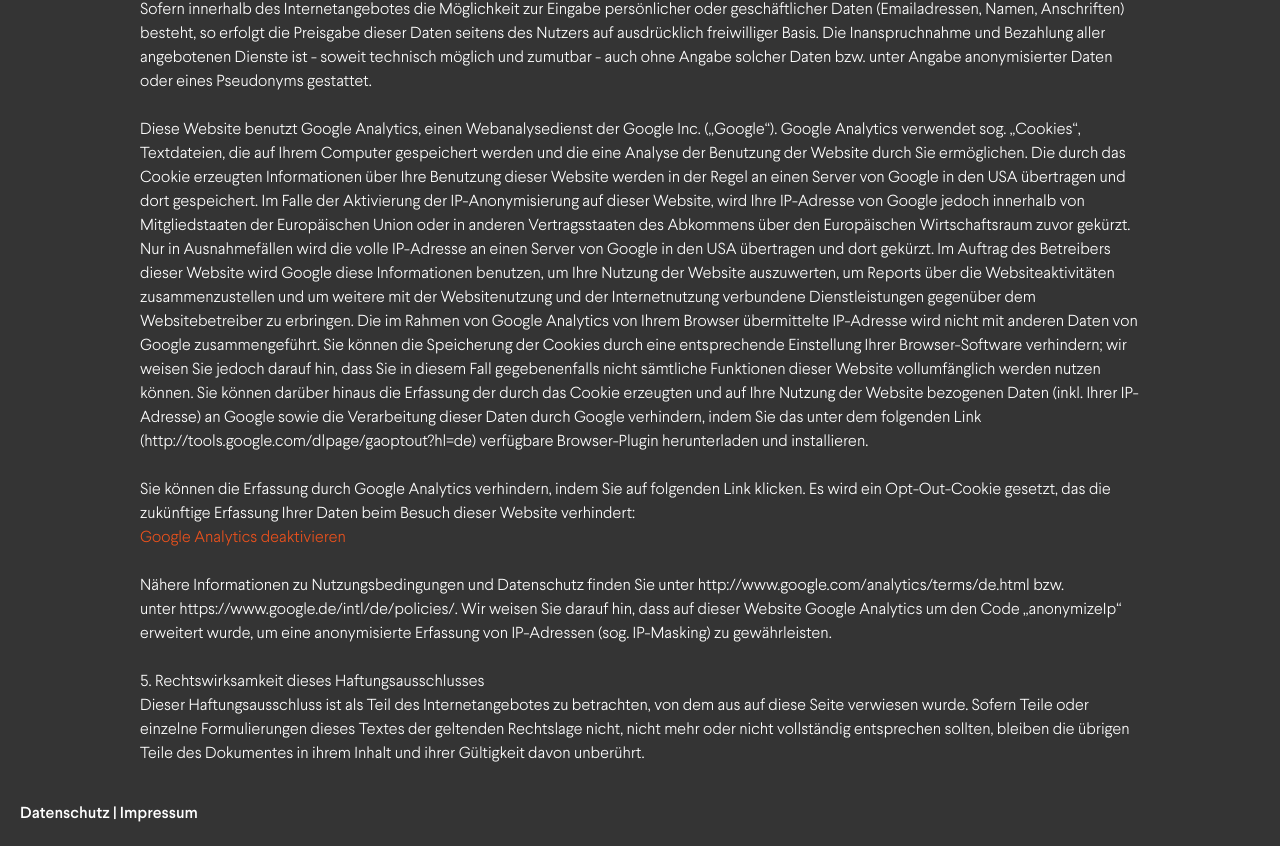
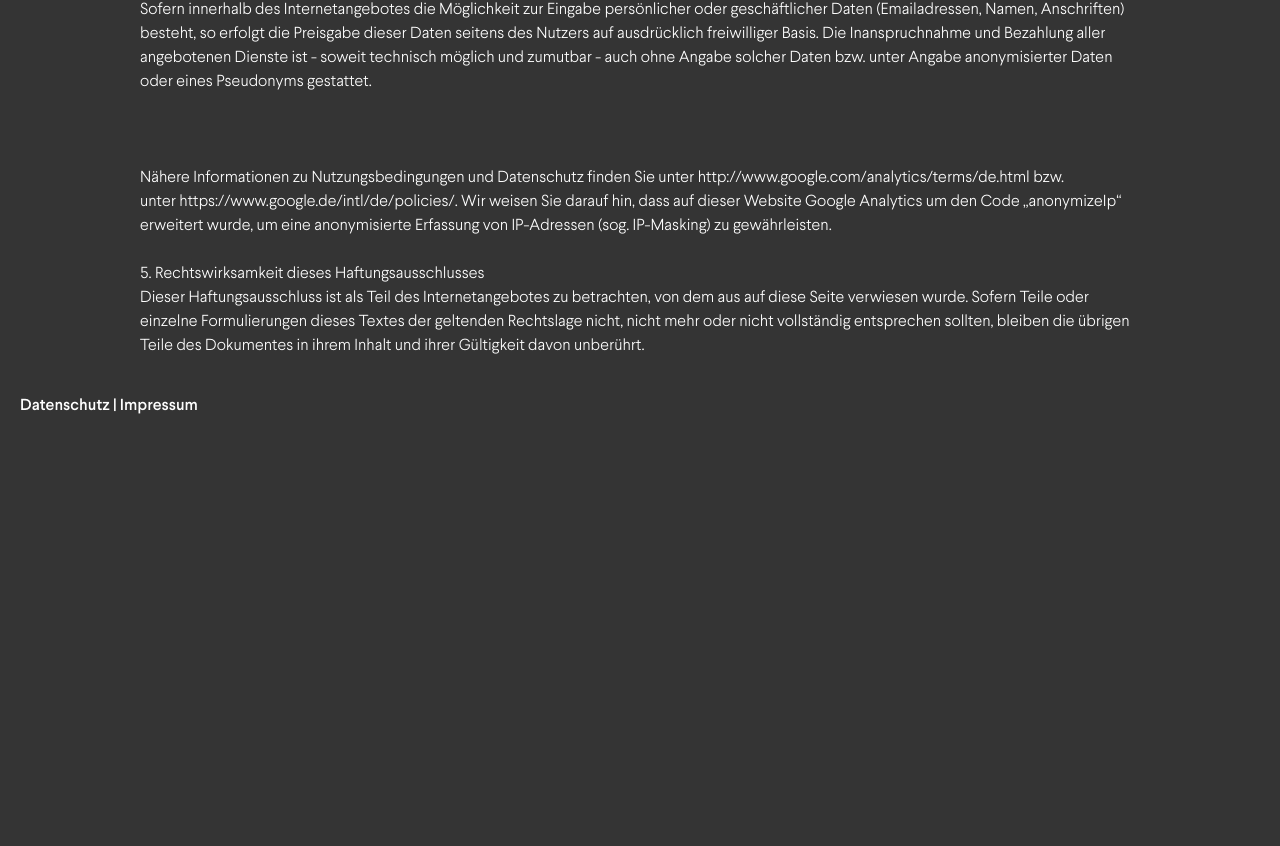
Before and after one commit to morepotentials/tik-front, a Vue app: page /impressum in a window 1280 px wide. Shown: the part 1240-2086 px from the top of the page. After the commit the page ends 1678 px from the top, so only its background shows below. Built offline with nearby package versions, Linux system fonts and the light colour scheme.

Commit message:
adjusted sizes of elemnts

```diff
--- a/src/components/TourismusRegionen.vue
+++ b/src/components/TourismusRegionen.vue
@@ -1,12 +1,8 @@
 <template>
   <div class="relative">
     <div
-      class="container h-screen flex my-auto min-h-[800px] mx-auto px-4 relative"
-    >
-      <div
-        class="basis-full sm:basis-1/2 flex justify-center flex-col inline-block items-center"
-      >
-        <div class="flex flex-row mb-6 md:hidden">
+      class="flex flex-row mb-6 md:hidden absolute w-full flex justify-center pt-5"
+    >
       <a
         href="https://kultur.sachsen-anhalt.de/kultur-entdecken/kulturland-entdecken/industriekultur#"
         target="_blank"
@@ -37,6 +33,12 @@
         <img src="../assets/nik_logo_weiss.png" style="max-height: 28px" />
       </a>
     </div>
+    <div
+      class="container h-screen flex my-auto min-h-[700px] mx-auto px-4 relative"
+    >
+      <div
+        class="basis-full sm:basis-1/2 flex justify-center flex-col inline-block items-center"
+      >
         <div class="max-w-[300px] text-center sm:text-left">
           <div>
             <div class="mb-8 skew-x-[-10deg] bg-white inline-block h-[27px]">
@@ -79,17 +81,17 @@
           <img src="../assets/Tik_logo_v2.png" />
         </div>
       </div>
-      <div class="w-[calc(100%-2rem)] absolute bottom-4 flex justify-center">
+      <div
+        class="w-[calc(100%-2rem)] absolute bottom-6 sm:bottom-4 flex justify-center"
+      >
         <div class="w-10 cursor-pointer">
           <DownArrowIcon @click="scrollToProgramm"></DownArrowIcon>
         </div>
       </div>
     </div>
 
-    <div ref="programm" class="h-screen min-h-[800px] flex flex-row">
-      <div
-        class="container mt-auto sm:my-auto mx-auto h-screen items-center justify-center flex relative"
-      >
+    <div ref="programm" class="h-screen min-h-[650px]">
+      <div class="container mx-auto h-screen sm:justify-center flex relative">
         <div
           v-if="!isModalOpen"
           class="absolute top-0 right-0 pl-4 pr-4 md:pr-0 md:ml-0 text-center md:text-left md:max-w-[350px] mt-4 sm:mt-8 md:mt-14"
--- a/src/views/DatenschutzPage.vue
+++ b/src/views/DatenschutzPage.vue
@@ -1,5 +1,5 @@
 <template>
-  <div class="relative">
+  <div class="relative px-16">
     <div class="fixed z-10 p-1 left-4 top-20">
       <router-link to="/"
         ><svg
--- a/src/views/ImpressumPage.vue
+++ b/src/views/ImpressumPage.vue
@@ -1,5 +1,5 @@
 <template>
-  <div class="relative">
+  <div class="relative px-16">
     <div class="fixed z-10 p-1 left-4 top-20">
       <router-link to="/"
         ><svg
@@ -140,61 +140,7 @@
         <br style="font-size: 16px" />
       </p>
       <p>
-        <span style="font-size: 16px"
-          >Diese Website benutzt Google Analytics, einen Webanalysedienst der
-          Google Inc. (&bdquo;Google&ldquo;). Google Analytics verwendet sog.
-          &bdquo;Cookies&ldquo;, Textdateien, die auf Ihrem Computer gespeichert
-          werden und die eine Analyse der Benutzung der Website durch Sie
-          erm&ouml;glichen. Die durch das Cookie erzeugten Informationen
-          &uuml;ber Ihre Benutzung dieser Website werden in der Regel an einen
-          Server von Google in den USA &uuml;bertragen und dort gespeichert. Im
-          Falle der Aktivierung der IP-Anonymisierung auf dieser Website, wird
-          Ihre IP-Adresse von Google jedoch innerhalb von Mitgliedstaaten der
-          Europ&auml;ischen Union oder in anderen Vertragsstaaten des Abkommens
-          &uuml;ber den Europ&auml;ischen Wirtschaftsraum zuvor gek&uuml;rzt.
-          Nur in Ausnahmef&auml;llen wird die volle IP-Adresse an einen Server
-          von Google in den USA &uuml;bertragen und dort gek&uuml;rzt. Im
-          Auftrag des Betreibers dieser Website wird Google diese Informationen
-          benutzen, um Ihre Nutzung der Website auszuwerten, um Reports
-          &uuml;ber die Websiteaktivit&auml;ten zusammenzustellen und um weitere
-          mit der Websitenutzung und der Internetnutzung verbundene
-          Dienstleistungen gegen&uuml;ber dem Websitebetreiber zu erbringen. Die
-          im Rahmen von Google Analytics von Ihrem Browser &uuml;bermittelte
-          IP-Adresse wird nicht mit anderen Daten von Google
-          zusammengef&uuml;hrt. Sie k&ouml;nnen die Speicherung der Cookies
-          durch eine entsprechende Einstellung Ihrer Browser-Software
-          verhindern; wir weisen Sie jedoch darauf hin, dass Sie in diesem Fall
-          gegebenenfalls nicht s&auml;mtliche Funktionen dieser Website
-          vollumf&auml;nglich werden nutzen k&ouml;nnen. Sie k&ouml;nnen
-          dar&uuml;ber hinaus die Erfassung der durch das Cookie erzeugten und
-          auf Ihre Nutzung der Website bezogenen Daten (inkl. Ihrer IP-Adresse)
-          an Google sowie die Verarbeitung dieser Daten durch Google verhindern,
-          indem Sie das unter dem folgenden Link
-          (http://tools.google.com/dlpage/gaoptout?hl=de) verf&uuml;gbare
-          Browser-Plugin herunterladen und installieren.</span
-        >
-      </p>
-      <p>
         <br style="font-size: 16px" />
-      </p>
-      <p>
-        <span style="font-size: 16px"
-          >Sie k&ouml;nnen die Erfassung durch Google Analytics verhindern,
-          indem Sie auf folgenden Link klicken. Es wird ein Opt-Out-Cookie
-          gesetzt, das die zuk&uuml;nftige Erfassung Ihrer Daten beim Besuch
-          dieser Website verhindert:</span
-        >
-      </p>
-      <p>
-        <a
-          href="javascript%3AgaOptout()"
-          style="
-            color: rgb(233, 81, 29);
-
-            font-size: 16px;
-          "
-          >Google Analytics deaktivieren</a
-        >
       </p>
       <p>
         <br style="font-size: 16px" />
```
Lines whose indentation alone changed are shown as unchanged.
